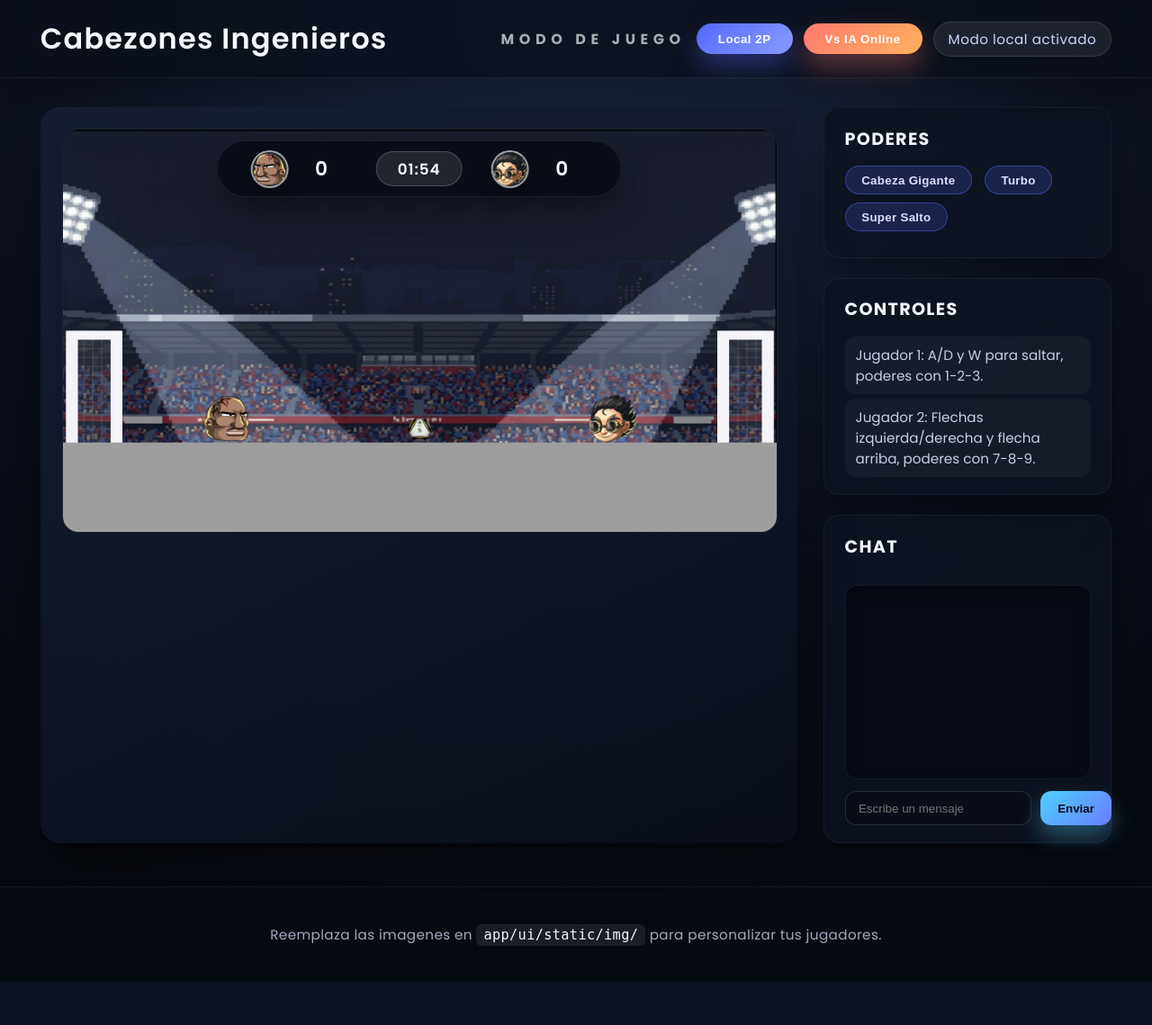
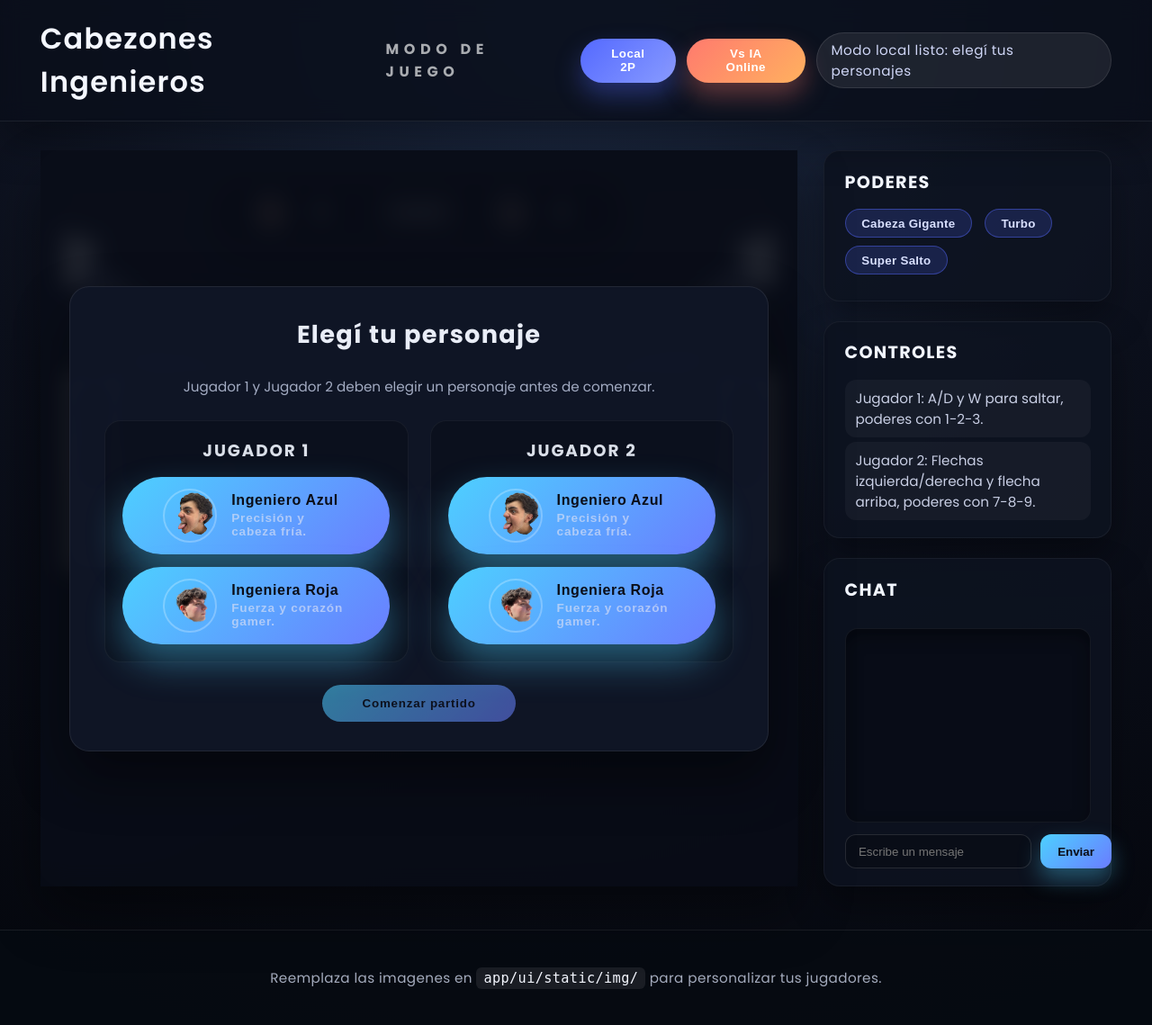
Before and after one commit to FInal-Programacion-3/Aplicaci-n, a FastAPI app: page / in a window 1280 px wide. Shown: the whole page at 90% size. Before the commit the page ends 1091 px from the top, so only its background shows below. Run offline with FastAPI, Linux system fonts and the light colour scheme; parts of the project's set-up code (start-up, migrations or seed data) failed here and were passed over.

Commit message:
seleccion de personaje

```diff
--- a/app/ui/static/css/styles.css
+++ b/app/ui/static/css/styles.css
@@ -266,6 +266,157 @@
   box-shadow: 0 20px 40px rgba(77, 208, 255, 0.45);
 }
 
+.character-selection {
+  position: absolute;
+  inset: 0;
+  background: rgba(8, 12, 22, 0.88);
+  backdrop-filter: blur(12px);
+  display: flex;
+  align-items: center;
+  justify-content: center;
+  z-index: 25;
+  padding: 2rem;
+  transition: opacity 0.25s ease, visibility 0.25s ease;
+}
+
+.character-selection.hidden {
+  opacity: 0;
+  pointer-events: none;
+  visibility: hidden;
+}
+
+.character-selection-card {
+  width: min(880px, 100%);
+  background: rgba(16, 23, 38, 0.95);
+  border-radius: 22px;
+  padding: 2rem 2.4rem;
+  box-shadow: 0 28px 60px rgba(0, 0, 0, 0.45);
+  border: 1px solid rgba(255, 255, 255, 0.08);
+  display: flex;
+  flex-direction: column;
+  gap: 1.6rem;
+}
+
+.character-selection-card h2 {
+  margin: 0;
+  font-size: 1.7rem;
+  text-align: center;
+  letter-spacing: 0.08rem;
+}
+
+.character-selection-card .selection-hint {
+  margin: 0;
+  text-align: center;
+  color: rgba(212, 221, 247, 0.75);
+  font-size: 0.95rem;
+}
+
+.selection-columns {
+  display: grid;
+  grid-template-columns: repeat(auto-fit, minmax(320px, 1fr));
+  gap: 1.5rem;
+}
+
+.player-selection {
+  background: rgba(8, 12, 22, 0.45);
+  border-radius: 18px;
+  padding: 1.2rem;
+  border: 1px solid rgba(255, 255, 255, 0.05);
+  display: flex;
+  flex-direction: column;
+  gap: 1rem;
+}
+
+.player-selection h3 {
+  margin: 0;
+  font-size: 1.15rem;
+  text-transform: uppercase;
+  letter-spacing: 0.12rem;
+  color: rgba(241, 246, 255, 0.9);
+  text-align: center;
+}
+
+.character-grid {
+  display: grid;
+  gap: 0.9rem;
+}
+
+.character-option {
+  display: flex;
+  align-items: center;
+  gap: 1rem;
+  padding: 0.7rem 1rem;
+  background: rgba(22, 30, 48, 0.85);
+  border: 1px solid rgba(255, 255, 255, 0.05);
+  border-radius: 14px;
+  cursor: pointer;
+  transition: transform 0.18s ease, box-shadow 0.18s ease, border 0.18s ease;
+  text-align: left;
+  color: inherit;
+}
+
+.character-option:hover {
+  transform: translateY(-1px);
+  box-shadow: 0 16px 32px rgba(77, 208, 255, 0.25);
+  border-color: rgba(77, 208, 255, 0.35);
+}
+
+.character-option.selected {
+  border-color: rgba(99, 152, 255, 0.75);
+  box-shadow: 0 18px 40px rgba(99, 152, 255, 0.3);
+  background: rgba(41, 59, 99, 0.9);
+}
+
+.character-option img {
+  width: 56px;
+  height: 56px;
+  border-radius: 50%;
+  object-fit: cover;
+  border: 2px solid rgba(255, 255, 255, 0.25);
+}
+
+.character-option .character-info {
+  display: flex;
+  flex-direction: column;
+  gap: 0.2rem;
+}
+
+.character-option .character-name {
+  font-size: 1rem;
+  font-weight: 600;
+  letter-spacing: 0.04rem;
+}
+
+.character-option .character-tagline {
+  font-size: 0.85rem;
+  color: rgba(210, 220, 245, 0.7);
+}
+
+.character-selection-card button {
+  align-self: center;
+  padding: 0.8rem 2.8rem;
+  border-radius: 999px;
+  border: 0;
+  background: linear-gradient(135deg, #4dd0ff 0%, #6a7dff 100%);
+  color: #0b0d17;
+  font-weight: 700;
+  letter-spacing: 0.05rem;
+  cursor: pointer;
+  transition: transform 0.18s ease, box-shadow 0.18s ease, opacity 0.18s ease;
+  box-shadow: 0 20px 40px rgba(77, 208, 255, 0.4);
+}
+
+.character-selection-card button:disabled {
+  opacity: 0.55;
+  cursor: not-allowed;
+  box-shadow: none;
+}
+
+.character-selection-card button:not(:disabled):hover {
+  transform: translateY(-1px);
+  box-shadow: 0 28px 48px rgba(77, 208, 255, 0.5);
+}
+
 .sidebar {
   width: 320px;
   display: flex;
--- a/app/ui/static/js/game.js
+++ b/app/ui/static/js/game.js
@@ -45,13 +45,52 @@
 const finalScoreLeft = document.getElementById("final-score-left");
 const finalScoreRight = document.getElementById("final-score-right");
 const restartButton = document.getElementById("restart-button");
+const scoreboardAvatars = {
+  left: document.getElementById("score-avatar-left"),
+  right: document.getElementById("score-avatar-right"),
+};
+const characterSelectionOverlay = document.getElementById("character-selection");
+const startMatchButton = document.getElementById("start-match-button");
+const characterGrids = {
+  p1: document.getElementById("character-grid-p1"),
+  p2: document.getElementById("character-grid-p2"),
+};
+const DEFAULT_SPRITES = {
+  p1: "img/cuervo.png",
+  p2: "img/Colapinto.png",
+};
+const DEFAULT_AVATARS = {
+  p1: "/static/img/cuervo.png",
+  p2: "/static/img/Colapinto.png",
+};
+const characters = [
+  {
+    id: "ingeniero-azul",
+    name: "Ingeniero Azul",
+    sprite: "img/cuervo.png",
+    portrait: "img/cuervo.png",
+    tagline: "Precisión y cabeza fría.",
+  },
+  {
+    id: "ingeniera-roja",
+    name: "Ingeniera Roja",
+    sprite: "img/Colapinto.png",
+    portrait: "img/Colapinto.png",
+    tagline: "Fuerza y corazón gamer.",
+  },
+];
+const selectedCharacters = {
+  p1: null,
+  p2: null,
+};
+const spriteCache = {};
 /** Elementos del juego */
 const sprites = {
-  background: loadSprite("img/background.png"),
-  field: loadSprite("img/field.png"),
-  player1: loadSprite("img/placeholder_player1.png"),
-  player2: loadSprite("img/placeholder_player2.png"),
-  ball: loadSprite("img/ball.png"),
+  background: getSprite("img/background.png"),
+  field: getSprite("img/field.png"),
+  player1: getSprite(DEFAULT_SPRITES.p1),
+  player2: getSprite(DEFAULT_SPRITES.p2),
+  ball: getSprite("img/ball.png"),
 };
 
 const state = {
@@ -77,6 +116,190 @@
     image.__loaded = true;
   });
   return image;
+}
+
+function getSprite(path) {
+  if (!spriteCache[path]) {
+    spriteCache[path] = loadSprite(path);
+  }
+  return spriteCache[path];
+}
+
+function initializeCharacterSelection() {
+  if (!characterSelectionOverlay) {
+    return;
+  }
+  ["p1", "p2"].forEach((player) => {
+    renderCharacterOptions(player);
+  });
+  if (startMatchButton) {
+    startMatchButton.addEventListener("click", startLocalMatch);
+  }
+  updateStartMatchAvailability();
+}
+
+function renderCharacterOptions(player) {
+  const grid = characterGrids[player];
+  if (!grid) {
+    return;
+  }
+  grid.innerHTML = "";
+  characters.forEach((character) => {
+    const button = document.createElement("button");
+    button.type = "button";
+    button.className = "character-option";
+    button.dataset.player = player;
+    button.dataset.character = character.id;
+
+    const portraitPath = character.portrait || character.sprite;
+    const image = document.createElement("img");
+    image.src = `/static/${portraitPath}`;
+    image.alt = character.name;
+
+    const info = document.createElement("div");
+    info.className = "character-info";
+
+    const name = document.createElement("span");
+    name.className = "character-name";
+    name.textContent = character.name;
+    info.appendChild(name);
+
+    if (character.tagline) {
+      const tagline = document.createElement("span");
+      tagline.className = "character-tagline";
+      tagline.textContent = character.tagline;
+      info.appendChild(tagline);
+    }
+
+    button.appendChild(image);
+    button.appendChild(info);
+    button.addEventListener("click", () => {
+      selectCharacter(player, character.id);
+    });
+    grid.appendChild(button);
+  });
+  refreshSelectionStyles(player);
+}
+
+function selectCharacter(player, characterId) {
+  const character = characters.find((option) => option.id === characterId);
+  if (!character) {
+    return;
+  }
+  selectedCharacters[player] = character;
+  applySelectionToPlayer(player, character);
+  refreshSelectionStyles(player);
+  updateStartMatchAvailability();
+}
+
+function refreshSelectionStyles(player) {
+  const grid = characterGrids[player];
+  if (!grid) {
+    return;
+  }
+  const activeId = selectedCharacters[player]?.id;
+  grid.querySelectorAll(".character-option").forEach((option) => {
+    if (option.dataset.character === activeId) {
+      option.classList.add("selected");
+    } else {
+      option.classList.remove("selected");
+    }
+  });
+}
+
+function applySelectionToPlayer(player, character) {
+  if (!character) {
+    return;
+  }
+  const sprite = getSprite(character.sprite);
+  const portraitPath = `/static/${character.portrait || character.sprite}`;
+  if (player === "p1") {
+    sprites.player1 = sprite;
+    setAvatarForPlayer("p1", portraitPath, character.name);
+  } else {
+    sprites.player2 = sprite;
+    setAvatarForPlayer("p2", portraitPath, character.name);
+  }
+}
+
+function setAvatarForPlayer(player, src, altText) {
+  const element = player === "p1" ? scoreboardAvatars.left : scoreboardAvatars.right;
+  if (!element) {
+    return;
+  }
+  if (src) {
+    element.src = src;
+  }
+  if (altText) {
+    element.alt = altText;
+  }
+}
+
+function updateStartMatchAvailability() {
+  if (!startMatchButton) {
+    return;
+  }
+  const ready = Boolean(selectedCharacters.p1 && selectedCharacters.p2);
+  startMatchButton.disabled = !ready;
+}
+
+function clearSelectedCharacters() {
+  selectedCharacters.p1 = null;
+  selectedCharacters.p2 = null;
+  sprites.player1 = getSprite(DEFAULT_SPRITES.p1);
+  sprites.player2 = getSprite(DEFAULT_SPRITES.p2);
+  setAvatarForPlayer("p1", DEFAULT_AVATARS.p1, "Jugador 1");
+  setAvatarForPlayer("p2", DEFAULT_AVATARS.p2, "Jugador 2");
+  refreshSelectionStyles("p1");
+  refreshSelectionStyles("p2");
+}
+
+function showCharacterSelection({ keepSelections = true } = {}) {
+  if (!characterSelectionOverlay) {
+    return;
+  }
+  if (!keepSelections) {
+    clearSelectedCharacters();
+  } else {
+    ["p1", "p2"].forEach((player) => {
+      const character = selectedCharacters[player];
+      if (character) {
+        applySelectionToPlayer(player, character);
+      } else if (player === "p1") {
+        sprites.player1 = getSprite(DEFAULT_SPRITES.p1);
+        setAvatarForPlayer("p1", DEFAULT_AVATARS.p1, "Jugador 1");
+      } else {
+        sprites.player2 = getSprite(DEFAULT_SPRITES.p2);
+        setAvatarForPlayer("p2", DEFAULT_AVATARS.p2, "Jugador 2");
+      }
+      refreshSelectionStyles(player);
+    });
+  }
+  updateStartMatchAvailability();
+  characterSelectionOverlay.classList.remove("hidden");
+}
+
+function hideCharacterSelection() {
+  if (characterSelectionOverlay) {
+    characterSelectionOverlay.classList.add("hidden");
+  }
+}
+
+function startLocalMatch() {
+  if (!selectedCharacters.p1 || !selectedCharacters.p2) {
+    return;
+  }
+  hideCharacterSelection();
+  enterLocalMode();
+}
+
+function prepareLocalMatch({ keepSelections = true } = {}) {
+  mode = "local";
+  disconnectSocket();
+  resetMatch();
+  resetPositions();
+  updateStatus("Modo local listo: elegí tus personajes");
+  showCharacterSelection({ keepSelections });
 }
 
 /** Inicia el bucle local de renderizado y actualizacion. */
@@ -192,14 +415,23 @@
 
 /** Vincula los eventos de la interfaz y del teclado. */
 function setupUI() {
-  document.getElementById("mode-local").addEventListener("click", enterLocalMode);
-  document.getElementById("mode-ai").addEventListener("click", () => {
+  const localModeButton = document.getElementById("mode-local");
+  if (localModeButton) {
+    localModeButton.addEventListener("click", () => {
+      prepareLocalMatch({ keepSelections: false });
+    });
+  }
+  const aiModeButton = document.getElementById("mode-ai");
+  if (aiModeButton) {
+    aiModeButton.addEventListener("click", () => {
       mode = "online";
+      hideCharacterSelection();
       resetMatch();
       resetPositions();
       updateStatus("Buscando partida...");
       connectSocket();
     });
+  }
 
   document.querySelectorAll(".powers button").forEach((button) => {
     button.addEventListener("click", () => {
@@ -249,7 +481,9 @@
   );
 
   if (restartButton) {
-    restartButton.addEventListener("click", restartMatch);
+    restartButton.addEventListener("click", () => {
+      prepareLocalMatch({ keepSelections: true });
+    });
   }
 }
 
@@ -371,7 +605,8 @@
 }
 
 setupUI();
-enterLocalMode();
+initializeCharacterSelection();
+prepareLocalMatch({ keepSelections: false });
 startLoop();
 
 /** Renderiza el estadio de fondo, la cancha y los arcos. */
@@ -617,15 +852,6 @@
 }
 
 /** Reinicia el partido local desde el comienzo. */
-function restartMatch() {
-  mode = "local";
-  disconnectSocket();
-  resetMatch();
-  resetPositions();
-  startTimer();
-  updateStatus("Modo local activado");
-}
-
 /** Muestra la superposicion de fin de partido con el marcador final. */
 function showMatchEnd() {
   if (!matchEndOverlay) {
--- a/app/ui/templates/index.html
+++ b/app/ui/templates/index.html
@@ -27,13 +27,30 @@
         </canvas>
         <div class="scoreboard">
           <div class="score-item">
-            <img src="{{ url_for('static', path='img/placeholder_player1.png') }}" alt="Jugador 1" />
+            <img id="score-avatar-left" src="{{ url_for('static', path='img/placeholder_player1.png') }}" alt="Jugador 1" />
             <span id="score-left">0</span>
           </div>
           <span class="timer" id="match-timer">02:00</span>
           <div class="score-item">
-            <img src="{{ url_for('static', path='img/placeholder_player2.png') }}" alt="Jugador 2" />
+            <img id="score-avatar-right" src="{{ url_for('static', path='img/cuervo.png') }}" alt="Jugador 2" />
             <span id="score-right">0</span>
+          </div>
+        </div>
+        <div id="character-selection" class="character-selection">
+          <div class="character-selection-card">
+            <h2>Elegí tu personaje</h2>
+            <p class="selection-hint">Jugador 1 y Jugador 2 deben elegir un personaje antes de comenzar.</p>
+            <div class="selection-columns">
+              <div class="player-selection" data-player="p1">
+                <h3>Jugador 1</h3>
+                <div class="character-grid" id="character-grid-p1"></div>
+              </div>
+              <div class="player-selection" data-player="p2">
+                <h3>Jugador 2</h3>
+                <div class="character-grid" id="character-grid-p2"></div>
+              </div>
+            </div>
+            <button id="start-match-button" type="button" disabled>Comenzar partido</button>
           </div>
         </div>
         <div id="match-finished" class="match-finished">
```
Also changed, not shown: app/ui/static/img/Colapinto.png (added), app/ui/static/img/backgroundb.png (added), app/ui/static/img/cuervo.png (added), app/ui/static/img/nenazo.png (added), app/ui/static/img/placeholder_player1b.png (deleted), app/ui/static/img/placeholder_player2b.png (deleted). Lines whose indentation alone changed are shown as unchanged.
